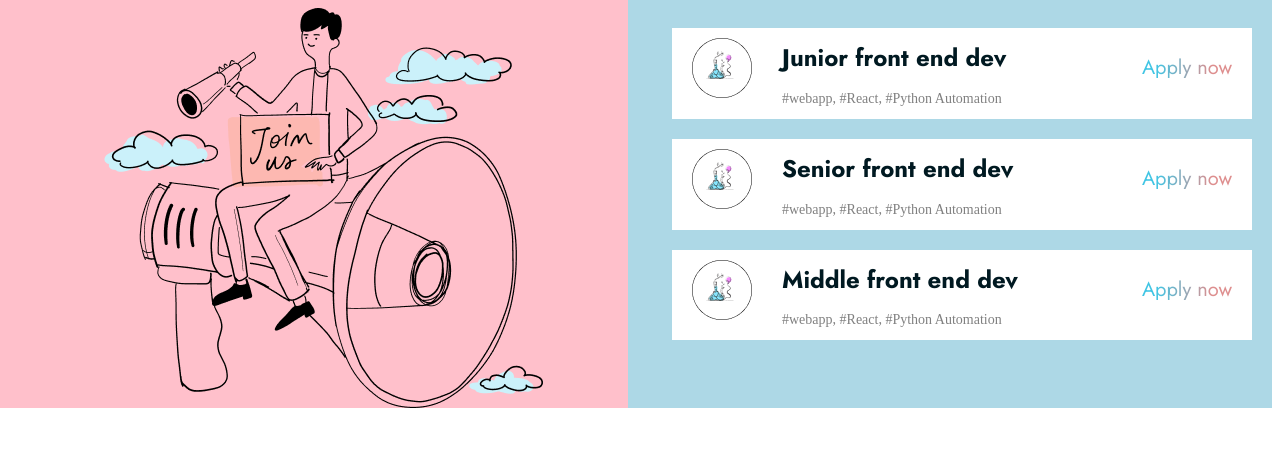
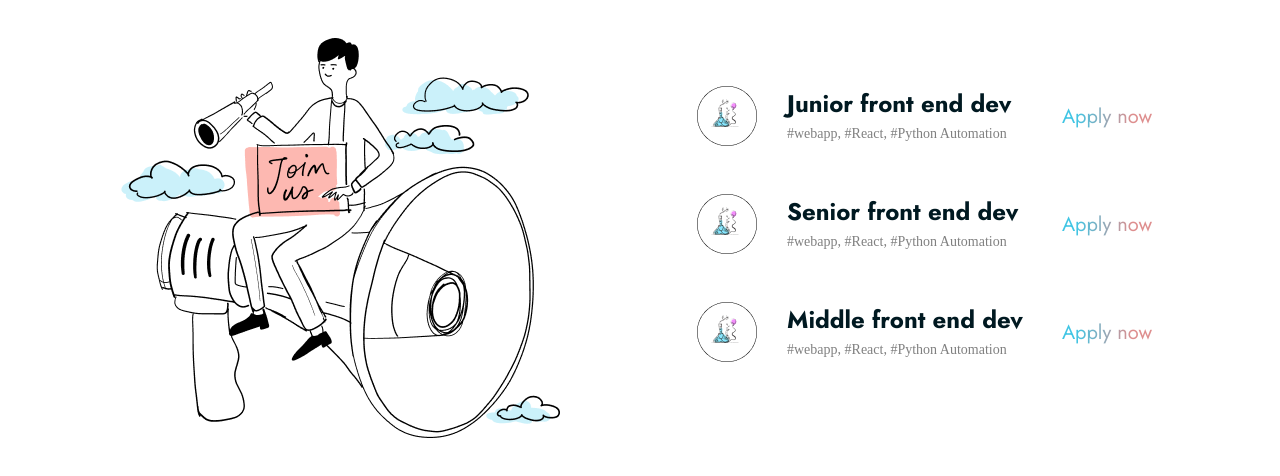
Before and after one commit to mariklim/react_mui, a React (Create React App) app: page / in a window 1280 px wide. Shown: the top 476 px of the page. Built offline with nearby package versions, Linux system fonts and the light colour scheme.

Commit message:
change margin and padding

```diff
--- a/public/index.html
+++ b/public/index.html
@@ -6,8 +6,6 @@
     <meta name="viewport" content="width=device-width, initial-scale=1" />
     <meta name="theme-color" content="#000000" />
      <!-- Fonts -->
-     <link rel="preconnect" href="https://fonts.googleapis.com">
-     <link rel="preconnect" href="https://fonts.gstatic.com" crossorigin>
      <link href="https://fonts.googleapis.com/css2?family=Exo+2:ital,wght@0,100;0,200;0,300;0,400;0,500;0,600;0,700;0,800;0,900;1,100;1,200;1,300;1,400;1,500;1,600;1,700;1,800;1,900&display=swap" rel="stylesheet">
      <link href="https://fonts.googleapis.com/css2?family=Jost:ital,wght@0,100;0,200;0,300;0,400;0,500;0,600;0,700;0,800;0,900;1,100;1,200;1,300;1,400;1,500;1,600;1,700;1,800;1,900&display=swap" rel="stylesheet">
     <meta
--- a/src/components/Job.js
+++ b/src/components/Job.js
@@ -1,7 +1,6 @@
 import JobList from '../data/JobList.json';
 import JobIcon from '../img/job_icon_1.png';
 import BgHover from '../img/bg_hover.png';
-
 import {makeStyles, useTheme} from "@mui/styles";
 
 const useStyles = makeStyles((theme) => ({
@@ -18,23 +17,21 @@ const useStyles = makeStyles((theme) => ({
         }
     },
     jobRow:{
-        paddingRight:'20px',
-        paddingLeft:'20px',
-        paddingBottom:'10px',
+        height:'88px',
+        paddingRight:'40px',
+        paddingLeft:'15px',
         display: 'flex',
         alignItems: 'center',
         justifyContent: 'center',
-        background:'white',
         margin:'20px',
         fontFamily:'Jost',
         color:'#001921',
         fontSize: '16px',
-        lineHeight: "20px",
         '&:hover': {
             cursor: "pointer",
             backgroundImage:`url(${BgHover})`,
             backgroundRepeat  : 'no-repeat',
-            backgroundSize: 'cover'
+            backgroundSize: 'contain',
         }
     },
     tags:{
@@ -55,11 +52,11 @@ function Job() {
                     >
 
                         <img src={JobIcon} alt="job icon" />
-                        <div style={{marginRight:'auto', marginLeft:'30px'}}>
+                        <div style={{marginRight:'auto', marginLeft:'30px', lineHeight:'10px'}}>
                             <h2>{job.name}</h2>
-                            <div>
-                                <span className={classes.tags}>{job.tags}</span>
-                            </div>
+
+                                <p className={classes.tags}>{job.tags}</p>
+
                         </div>
                         <a  className={classes.coloredLink} href={job.link} target="_blank">Apply now</a>
 
--- a/src/pages/Jobs.js
+++ b/src/pages/Jobs.js
@@ -7,14 +7,16 @@ import Job from '../components/Job';
 function Jobs() {
     return (
         <div>
-            <Grid container spacing={3}>
+
+            <Grid container spacing={2} style={{padding:'30px'}}>
                 <Grid item xs={6} style={{
-                    background: "pink", display: 'flex',
-                    justifyContent: 'center'
+                    textAlign:'center'
                 }}>
                     <img src={jobHero} alt="join us" />
                 </Grid>
-                <Grid item xs={6} style={{ background: "lightBlue" }}>
+                <Grid item xs={6} style={{
+                   padding:'30px'
+                }}>
                      <Job/>
                 </Grid>
             </Grid>
```
Also changed, not shown: src/img/bg_hover.png (added).
